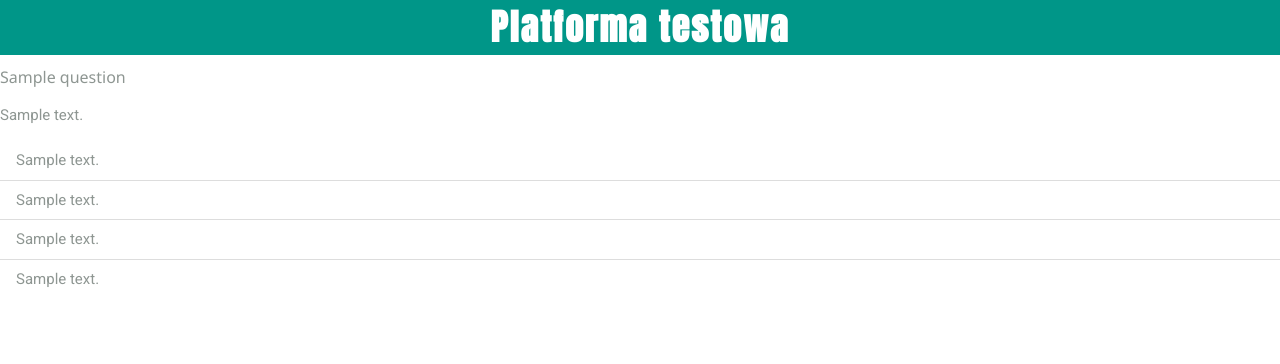
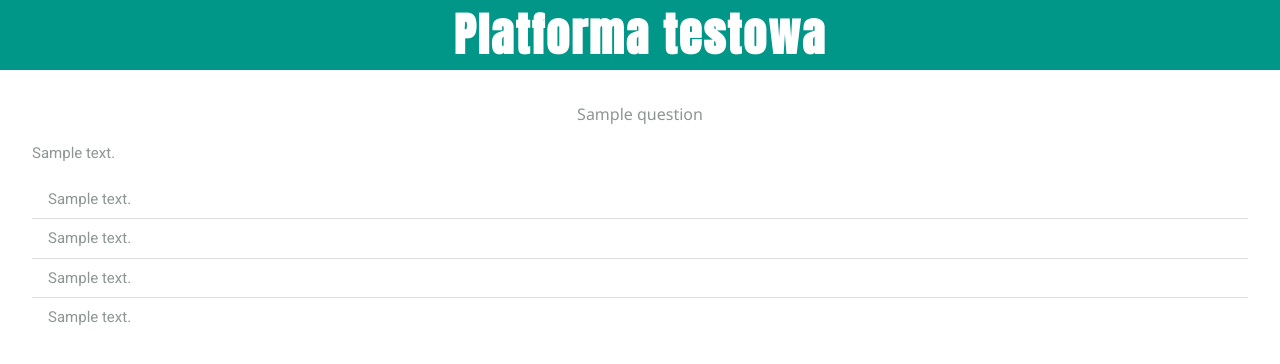
Before and after one commit to tomwiet/testcms, a Django app: template testy/templates/testy/question_list.html in a window 1280 px wide. Shown: the top 364 px of the page. Run offline with Django 3.2, Linux system fonts and the light colour scheme; the template is opened without the code that fills it: most values are stand-ins (such as "Sample title", 1, 10 or a date in 2020).

Commit message:
add some css to questions list view

```diff
--- a/static/css/testy.css
+++ b/static/css/testy.css
@@ -1,5 +1,6 @@
 @import url('https://fonts.googleapis.com/css?family=Roboto');
 @import url('https://fonts.googleapis.com/css?family=Anton');
+
 body {
 
   font-family: 'Roboto', sans-serif;
@@ -10,7 +11,7 @@ body {
 header {
 
   font-family: 'Anton', sans-serif;
-  font-size: 36px;
+  font-size: 46px;
   font-weight: bold;
   letter-spacing: 2px;
   color: #062d1b;
--- a/testy/templates/testy/question_list.html
+++ b/testy/templates/testy/question_list.html
@@ -1,9 +1,11 @@
 {% extends 'testy/base.html' %}
 
 {% block content %}
+<div class="w3-container w3-margin">
   {% for question in questions %}
-  <h6>{{question.title}}</h6>
-  <p>{{ question.quest_text }}</p>
+
+  <h6 class="w3-panel w3-center">{{question.title}}</h6>
+  <p class="w3-text-safety-green">{{ question.quest_text }}</p>
   <ul class="w3-ul">
     <li>{{question.answer1}}</li>
     <li>{{question.answer2}}</li>
@@ -11,5 +13,5 @@
     <li>{{question.answer4}}</li>
   </ul>
   {% endfor %}
-
+<div>
 {% endblock content %}
```
